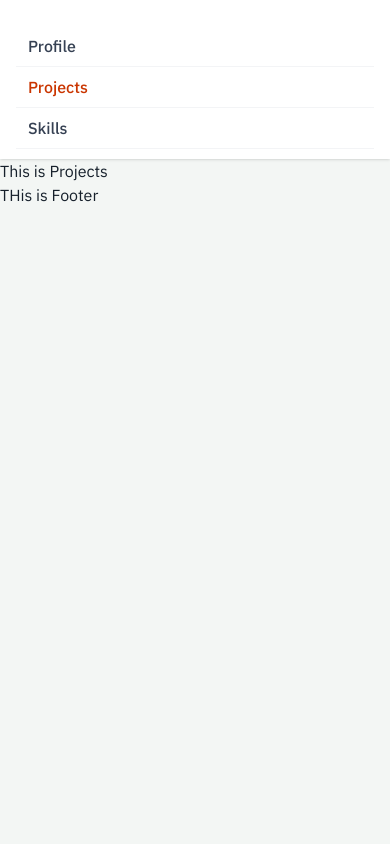
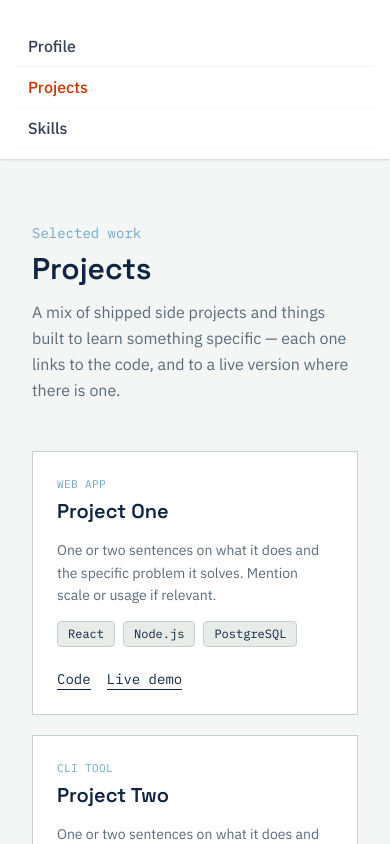
Before and after one commit to dev-manvendra/Portfolio, a React app: page /projects in a window 390 px wide. Shown: the top 844 px of the page. Built offline with nearby package versions, Linux system fonts and the light colour scheme; the HTML template or start-up script is replaced by a standard one.

Commit message:
feat: implement Projects component with project data display and responsive layout

```diff
--- a/src/Components/Projects.jsx
+++ b/src/Components/Projects.jsx
@@ -1,7 +1,110 @@
-function Projects() {
-    return (
-        <p>This is Projects</p>
-    )
+// import Nav from "./Nav";
+
+// Edit this array — one object per project.
+const PROJECTS_DATA = [
+  {
+    category: "WEB APP",
+    title: "Project One",
+    description:
+      "One or two sentences on what it does and the specific problem it solves. Mention scale or usage if relevant.",
+    stack: ["React", "Node.js", "PostgreSQL"],
+    code: "https://github.com/yourhandle/project-one",
+    demo: "https://project-one.example.com",
+  },
+  {
+    category: "CLI TOOL",
+    title: "Project Two",
+    description:
+      "One or two sentences on what it does and the specific problem it solves. Mention scale or usage if relevant.",
+    stack: ["Go", "Cobra"],
+    code: "https://github.com/yourhandle/project-two",
+    demo: null,
+  },
+  {
+    category: "API / SERVICE",
+    title: "Project Three",
+    description:
+      "One or two sentences on what it does and the specific problem it solves. Mention scale or usage if relevant.",
+    stack: ["Python", "FastAPI", "Redis"],
+    code: "https://github.com/yourhandle/project-three",
+    demo: "https://project-three.example.com",
+  },
+  {
+    category: "MOBILE",
+    title: "Project Four",
+    description:
+      "One or two sentences on what it does and the specific problem it solves. Mention scale or usage if relevant.",
+    stack: ["React Native", "Firebase"],
+    code: "https://github.com/yourhandle/project-four",
+    demo: null,
+  },
+];
+
+export default function Projects() {
+  return (
+    <div className="min-h-screen bg-paper text-ink font-body">
+      {/* <Nav /> */}
+
+      <main className="mx-auto max-w-page px-8 pb-24">
+        <section className="pt-16">
+          <p className="mb-2 font-mono text-sm text-line-cyan">Selected work</p>
+          <h1 className="mb-3 font-display text-3xl font-semibold text-navy-deep">
+            Projects
+          </h1>
+          <p className="mb-12 max-w-[60ch] leading-relaxed text-muted">
+            A mix of shipped side projects and things built to learn something
+            specific — each one links to the code, and to a live version where
+            there is one.
+          </p>
+
+          <div className="grid grid-cols-1 gap-5 md:grid-cols-2">
+            {PROJECTS_DATA.map((project) => (
+              <article
+                key={project.title}
+                className="flex flex-col gap-3.5 border border-line bg-white p-6 transition-colors hover:border-line-cyan"
+              >
+                <div>
+                  <p className="font-mono text-[0.7rem] tracking-wide text-line-cyan">
+                    {project.category}
+                  </p>
+                  <h2 className="mt-1 font-display text-xl font-semibold text-navy-deep">
+                    {project.title}
+                  </h2>
+                </div>
+
+                <p className="text-sm leading-relaxed text-muted">
+                  {project.description}
+                </p>
+
+                <div className="flex flex-wrap gap-2">
+                  {project.stack.map((tech) => (
+                    <span key={tech} className="tag-chip">
+                      {tech}
+                    </span>
+                  ))}
+                </div>
+
+                <div className="mt-auto flex gap-4 pt-2">
+                  <a
+                    href={project.code}
+                    className="border-b border-navy-deep font-mono text-sm text-navy-deep hover:border-line-cyan hover:text-line-cyan"
+                  >
+                    Code
+                  </a>
+                  {project.demo && (
+                    <a
+                      href={project.demo}
+                      className="border-b border-navy-deep font-mono text-sm text-navy-deep hover:border-line-cyan hover:text-line-cyan"
+                    >
+                      Live demo
+                    </a>
+                  )}
+                </div>
+              </article>
+            ))}
+          </div>
+        </section>
+      </main>
+    </div>
+  );
 }
-
-export default Projects
```
